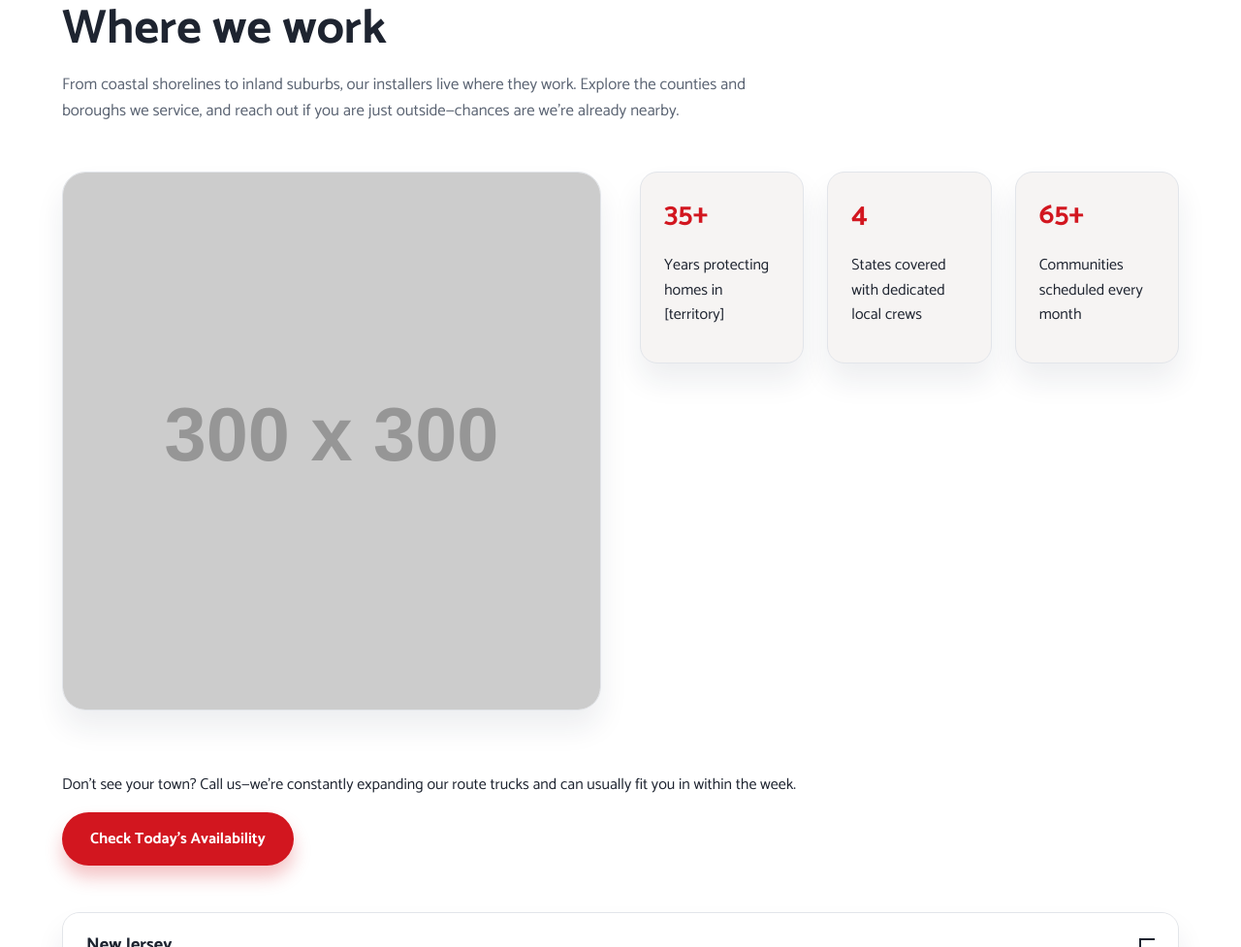
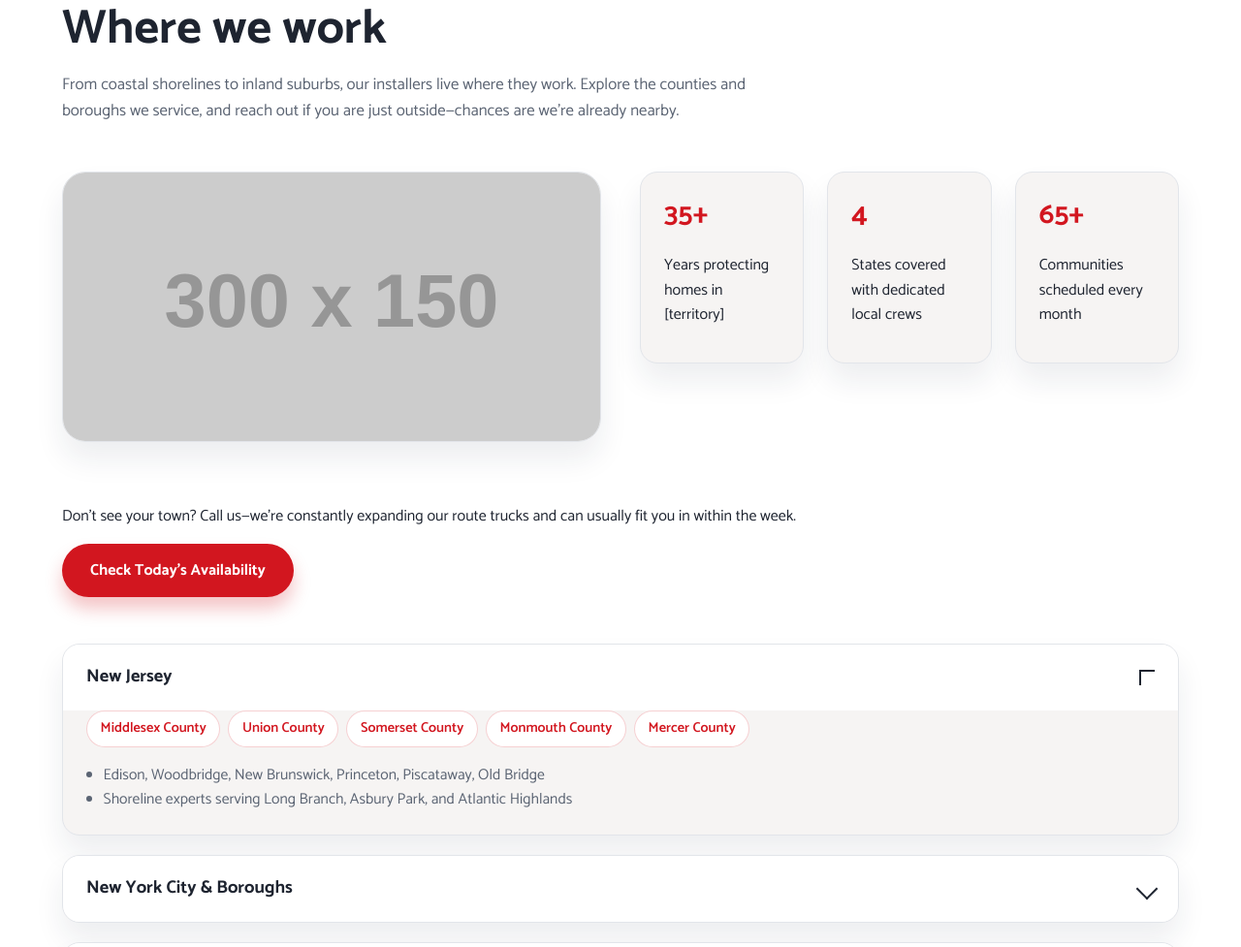
Before and after one commit to th-frontend/landing-pages, a plain HTML site: page roofing/roofing-5-modern.html in a window 1280 px wide. Shown: the part 3101-4078 px from the top of the page at 97% size. Drawn offline with Linux system fonts and the light colour scheme; placeholder pictures from the web are drawn by us.

Commit message:
Update roofing-5-modern.html

```diff
--- a/roofing/roofing-5-modern.html
+++ b/roofing/roofing-5-modern.html
@@ -1036,7 +1036,7 @@
       </div>
       <div class="coverage-intro">
         <div>
-          <img class="coverage-image" src="https://placehold.co/300x300?text=Logo+One" alt="Map of New Jersey service coverage">
+          <img class="coverage-image" src="https://placehold.co/300x150?text=Logo+One" alt="Map of New Jersey service coverage">
         </div>
         <div>
           <div class="coverage-stats">
```
